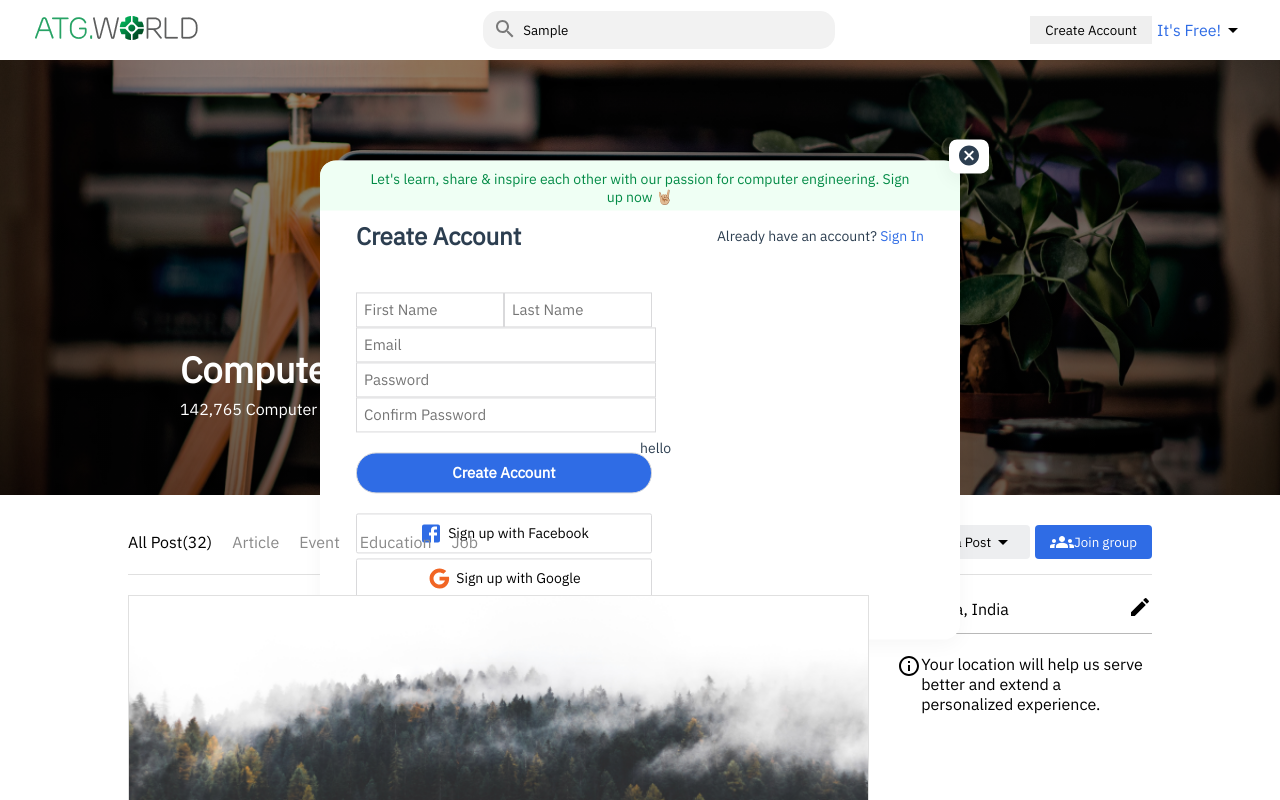
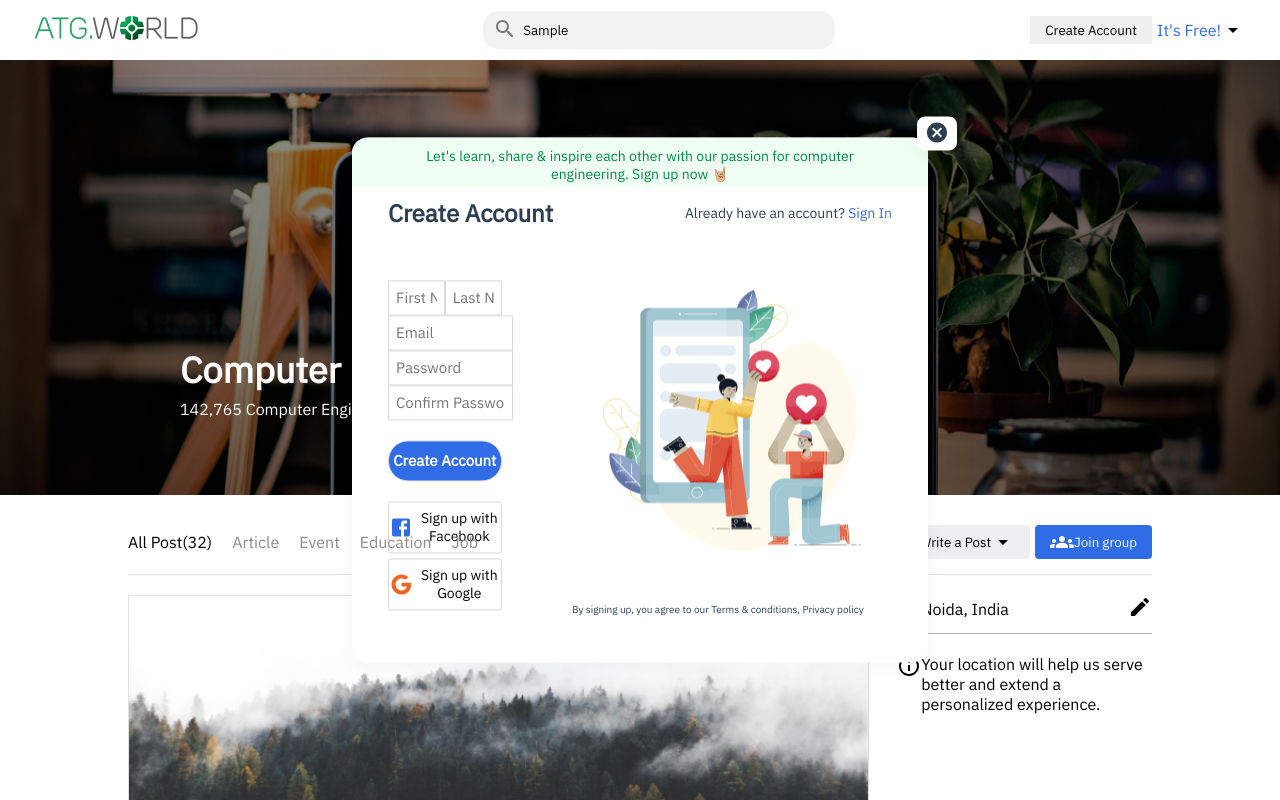
Before and after one commit to rakibul-wdp/social-application, a React (Create React App) app: page / in a window 1280 px wide. Both pictures are taken after typing "Sample" into the empty fields and a click on the button "Create Account". Shown: the top 800 px of the page. Built offline with nearby package versions, Linux system fonts and the light colour scheme.

Commit message:
finished signup style and fix issue

```diff
--- a/src/Components/LoginModal.jsx
+++ b/src/Components/LoginModal.jsx
@@ -2,6 +2,7 @@ import CancelIcon from "@mui/icons-material/Cancel";
 import FacebookIcon from "@mui/icons-material/Facebook";
 import GoogleIcon from "@mui/icons-material/Google";
 import React from "react";
+import SignupIcon from "../assets/images/icn.png";
 import "../css/LoginModal.css";
 
 const LoginModal = ({ setIsOpen }) => {
@@ -78,7 +79,13 @@ const LoginModal = ({ setIsOpen }) => {
                   <span>Sign up with Google</span>
                 </button>
               </div>
-              <div className="signup-image">hello</div>
+              <div className="signup-image">
+                <img src={SignupIcon} alt="" />
+                <p>
+                  By signing up, you agree to our Terms & conditions, Privacy
+                  policy
+                </p>
+              </div>
             </div>
           </div>
         </div>
--- a/src/Components/MeetupCard.js
+++ b/src/Components/MeetupCard.js
@@ -10,9 +10,9 @@ import "../css/Card.css";
 import "../css/Common.css";
 
 const MeetupCard = () => {
-  const [showDetails, setShowDetails] = useState(true);
+  const [showDetails, setShowDetails] = useState(false);
   return (
-    <div className="card">
+    <div className="card" style={{position: showDetails && "relative"}}>
             <img src={card3} alt="card1" />
             <p className="article-text">
               <span className="article-emoji">&#128467; </span>{" "}
--- a/src/css/Card.css
+++ b/src/css/Card.css
@@ -3,7 +3,7 @@
   margin-bottom: 10px;
   padding-bottom: 10px;
   width: 100%;
-  position: relative;
+  /* position: relative; */
 }
 
 .card > img {
--- a/src/css/LoginModal.css
+++ b/src/css/LoginModal.css
@@ -8,6 +8,7 @@
 }
 
 .centered {
+  width: 45%;
   position: fixed;
   top: 50%;
   left: 50%;
@@ -19,7 +20,7 @@
   height: 170px; */
   background: white;
   color: white;
-  z-index: 10;
+  z-index: 10 !important;
   border-radius: 16px;
   box-shadow: 0 5px 20px 0 rgba(0, 0, 0, 0.04);
 }
@@ -52,7 +53,7 @@
 .form-container {
   display: flex;
   align-items: center;
-  justify-content: center;
+  justify-content: space-between;
 }
 
 .signup-heading-container {
@@ -76,7 +77,7 @@
 
 .signup-input-collapse {
   display: flex;
-  width: 104.2%;
+  width: 104.3%;
 }
 
 .signup-input {
@@ -126,7 +127,11 @@
 }
 
 .signup-image {
-  width: 50%;
+  margin-left: 75px;
+}
+
+.signup-image > p {
+  font-size: 10px;
 }
 
 .closeBtn {
```
